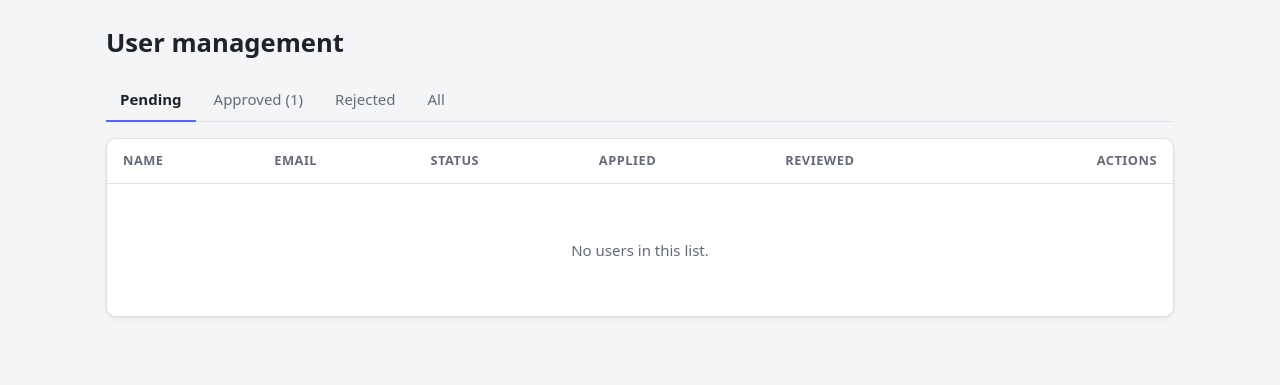
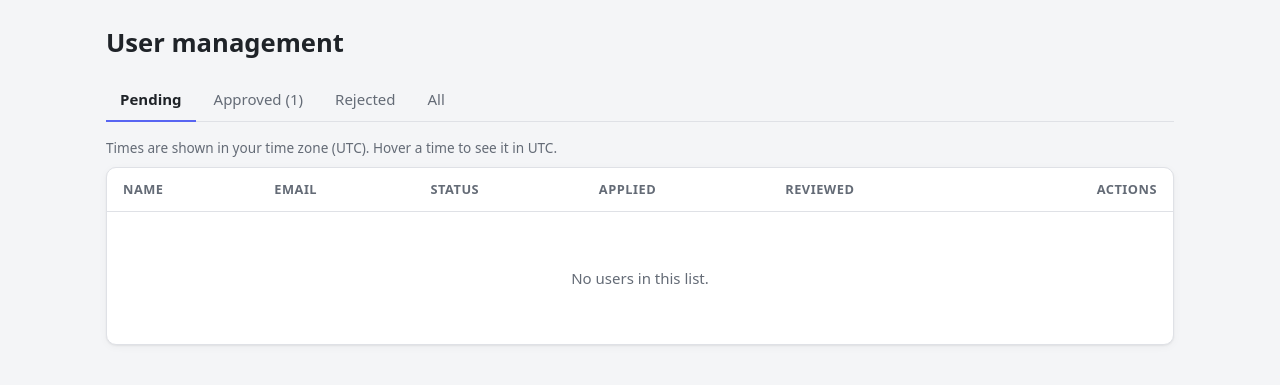
Before and after one commit to popoki-dev/discord-server-register, a FastAPI app: page /admin in a window 1280 px wide. Shown: the part 66-451 px from the top of the page. Run offline with FastAPI, Linux system fonts and the light colour scheme; the visitor is signed in with stand-in values (Sample User, id 1); tables that the repository leaves empty hold one stand-in row (values such as "Sample post"); data that the repository does not hold is empty; parts of the project's set-up code (start-up, migrations or seed data) failed here and were passed over.

Commit message:
Keep all times in UTC from the server clock and show them in the viewer's time zone
- Database sessions run in UTC; times are set by the database server's clock
- The API sends every time as UTC ISO 8601 ending in "Z"
- Pages show times in the viewer's own time zone with the zone named, the
  UTC time on hover, and a note naming the zone in use

```diff
--- a/app/database.py
+++ b/app/database.py
@@ -5,7 +5,8 @@ from sqlalchemy.orm import DeclarativeBase, Session, sessionmaker
 
 from app.config import settings
 
-engine = create_engine(settings.database_url, pool_pre_ping=True)
+# Every database session runs in UTC, so times come back the same whatever the server's local zone is.
+engine = create_engine(settings.database_url, pool_pre_ping=True, connect_args={"options": "-c timezone=UTC"})
 SessionLocal = sessionmaker(bind=engine, autoflush=False, expire_on_commit=False)
 
 
--- a/app/schemas.py
+++ b/app/schemas.py
@@ -1,8 +1,19 @@
-from datetime import datetime
+from datetime import datetime, timezone
+from typing import Annotated
 
-from pydantic import BaseModel, EmailStr, Field, field_validator
+from pydantic import BaseModel, EmailStr, Field, PlainSerializer, field_validator
 
 from app.models import UserStatus
+
+
+def _utc_iso(value: datetime) -> str:
+    if value.tzinfo is None:  # treat naive values as UTC rather than the server's local zone
+        value = value.replace(tzinfo=timezone.utc)
+    return value.astimezone(timezone.utc).isoformat().replace("+00:00", "Z")
+
+
+# Every time in the API is sent as UTC ISO 8601 ending in "Z"; the browser converts it to the viewer's zone.
+UTCDateTime = Annotated[datetime, PlainSerializer(_utc_iso, return_type=str)]
 
 
 class Credentials(BaseModel):
@@ -40,8 +51,8 @@ class UserOut(BaseModel):
     full_name: str
     status: UserStatus
     is_admin: bool
-    created_at: datetime
-    reviewed_at: datetime | None
+    created_at: UTCDateTime
+    reviewed_at: UTCDateTime | None
 
     model_config = {"from_attributes": True}
 
@@ -58,7 +69,7 @@ class ServerInfo(BaseModel):
     member_count: int | None
     online_count: int | None
     invite_url: str
-    expires_at: datetime | None
+    expires_at: UTCDateTime | None
     already_registered: bool
     # True when the server was registered before and then deleted by an admin (permanently blocked).
     removed: bool
@@ -88,9 +99,9 @@ class LinkOut(BaseModel):
     member_count: int | None
     online_count: int | None
     invite_url: str
-    expires_at: datetime | None
+    expires_at: UTCDateTime | None
     source: str
-    register_time: datetime
+    register_time: UTCDateTime
     removed: bool
 
     model_config = {"from_attributes": True}
--- a/app/static/admin.js
+++ b/app/static/admin.js
@@ -46,8 +46,8 @@ async function loadUsers() {
     el("td", { text: u.full_name || "—" }),
     el("td", { text: u.email }),
     el("td", {}, statusBadge(u.status)),
-    el("td", { class: "small", text: formatDate(u.created_at) }),
-    el("td", { class: "small", text: formatDate(u.reviewed_at) }),
+    el("td", { class: "small nowrap" }, timeEl(u.created_at)),
+    el("td", { class: "small nowrap" }, timeEl(u.reviewed_at)),
     el("td", { class: "right" }, actionButtons(u)),
   )));
   emptyMsg.hidden = users.length > 0;
--- a/app/static/common.js
+++ b/app/static/common.js
@@ -56,9 +56,31 @@ function isHttpUrl(value) {
   } catch { return false; }
 }
 
+// The API sends every time in UTC. Show it in the viewer's own time zone, with the zone named.
+const VIEWER_TIME_ZONE = Intl.DateTimeFormat().resolvedOptions().timeZone;
+// (dateStyle/timeStyle can't be combined with timeZoneName, so the parts are listed.)
+const DATE_PARTS = { year: "numeric", month: "short", day: "numeric", hour: "2-digit", minute: "2-digit" };
+const localFormat = new Intl.DateTimeFormat(undefined, { ...DATE_PARTS, timeZoneName: "short" });
+const utcFormat = new Intl.DateTimeFormat(undefined, { ...DATE_PARTS, timeZone: "UTC" });
+
 function formatDate(iso) {
-  return iso ? new Date(iso).toLocaleString() : "—";
+  return iso ? localFormat.format(new Date(iso)) : "—";
 }
+
+// A <time> element in the viewer's zone, with the UTC time in its tooltip.
+function timeEl(iso, attrs = {}) {
+  if (!iso) return el("span", { ...attrs, text: "—" });
+  const d = new Date(iso);
+  return el("time", { ...attrs, datetime: d.toISOString(), title: `${utcFormat.format(d)} UTC`, text: localFormat.format(d) });
+}
+
+function setTimeZoneNote() {
+  for (const node of document.querySelectorAll("[data-timezone-note]")) {
+    node.textContent = `Times are shown in your time zone (${VIEWER_TIME_ZONE}). Hover a time to see it in UTC.`;
+  }
+}
+document.addEventListener("DOMContentLoaded", setTimeZoneNote);
+setTimeZoneNote();
 
 function formatNumber(n) {
   return typeof n === "number" ? n.toLocaleString() : "—";
--- a/app/static/links.js
+++ b/app/static/links.js
@@ -28,7 +28,7 @@ function serverCell(link) {
       el("span", { class: "strong", text: link.name }),
       link.removed ? el("span", { class: "badge badge-rejected", text: "deleted" }) : null,
       isAdmin ? el("div", { class: "mono small muted", text: link.guild_id, title: "Server ID" }) : null,
-      link.expires_at ? el("div", { class: "warn small", text: `Invite expires ${formatDate(link.expires_at)}` }) : null,
+      link.expires_at ? el("div", { class: "warn small" }, "Invite expires ", timeEl(link.expires_at)) : null,
     ),
   );
 }
@@ -51,7 +51,7 @@ function linkRow(link) {
     el("td", { class: "right nowrap", text: formatNumber(link.online_count) }),
     el("td", { class: "small source-cell" }, source),
     isAdmin ? el("td", { class: "status-cell" }, statusBadge(link)) : null,
-    el("td", { class: "small nowrap", text: formatDate(link.register_time) }),
+    el("td", { class: "small nowrap" }, timeEl(link.register_time)),
     isAdmin ? el("td", {},
       el("div", { text: link.register_account.full_name || "—" }),
       el("div", { class: "small muted", text: link.register_account.email }),
@@ -160,7 +160,7 @@ function renderPreview(info) {
     ),
     info.description ? el("p", { class: "small", text: info.description }) : null,
     el("div", { class: "muted small", text: `Server ID: ${info.guild_id}` }),
-    info.expires_at ? el("div", { class: "warn small", text: `⚠ This invite expires on ${formatDate(info.expires_at)}. Consider using a permanent invite.` }) : null,
+    info.expires_at ? el("div", { class: "warn small" }, "⚠ This invite expires on ", timeEl(info.expires_at), ". Consider using a permanent invite.") : null,
     info.already_registered
       ? el("div", { class: "error small strong", text: info.removed
           ? "This server was removed by an administrator and cannot be submitted again."
--- a/app/static/style.css
+++ b/app/static/style.css
@@ -189,7 +189,7 @@ input:focus, select:focus, textarea:focus { outline: 2px solid var(--primary); o
 .nowrap { white-space: nowrap; }
 .row-deleted td { opacity: .6; }
 .row-deleted td:last-child { opacity: 1; }
-#result-count { margin: 0 0 8px; }
+.list-meta { margin: 0 0 8px; }
 .container.wide { max-width: 1440px; }
 .table.compact th, .table.compact td { padding: 10px 12px; }
 .table.compact .actions { flex-wrap: nowrap; }
--- a/app/templates/admin.html
+++ b/app/templates/admin.html
@@ -10,6 +10,7 @@
   <button class="tab" data-status="" type="button">All</button>
 </div>
 
+<p class="muted small list-meta" data-timezone-note></p>
 <div class="card table-wrap">
   <table class="table">
     <thead><tr><th>Name</th><th>Email</th><th>Status</th><th>Applied</th><th>Reviewed</th><th class="right">Actions</th></tr></thead>
--- a/app/templates/links.html
+++ b/app/templates/links.html
@@ -40,7 +40,7 @@
   <button class="btn btn-ghost" type="reset">Clear</button>
 </form>
 
-<p class="muted small" id="result-count"></p>
+<p class="muted small list-meta"><span id="result-count"></span> · <span data-timezone-note></span></p>
 <div class="card table-wrap">
   <table class="table compact" id="links-table" data-admin="{{ 'true' if user.is_admin else 'false' }}">
     <thead>
```
Also changed, not shown: tests/test_times.py (added, +41 -0 lines), README.md.
